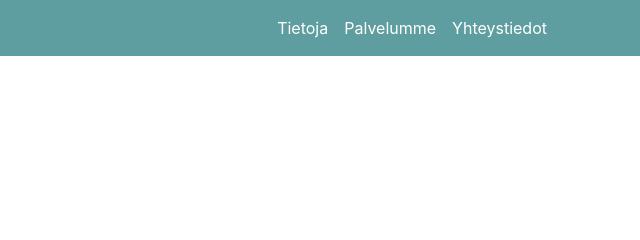
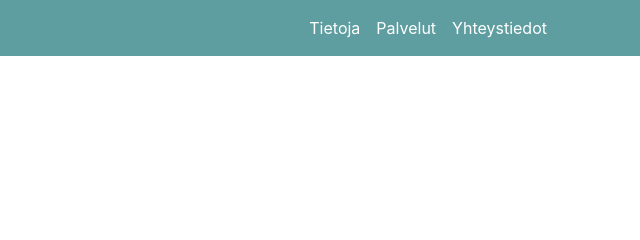
Before and after one commit to pielalinja/pielalinja, a website: page index.html in a window 1280 px wide. Shown: the top 240 px of the page, 640-1280 px from the left. Drawn offline with Linux system fonts and the light colour scheme.

Commit message:
oikeinkirjoitus

```diff
--- a/index.html
+++ b/index.html
@@ -50,7 +50,7 @@ s0.parentNode.insertBefore(s1,s0);
                         <a class="nav-link link-vari link-hover" href="about.html">Tietoja</a>
                     </li>
                     <li class="nav-item ">
-                        <a class="nav-link link-vari link-hover" href="services.html">Palvelumme</a>
+                        <a class="nav-link link-vari link-hover" href="services.html">Palvelut</a>
                     </li>
                     <li class="nav-item">
                         <a class="nav-link link-vari link-hover" href="contact.html">Yhteystiedot</a>
```
